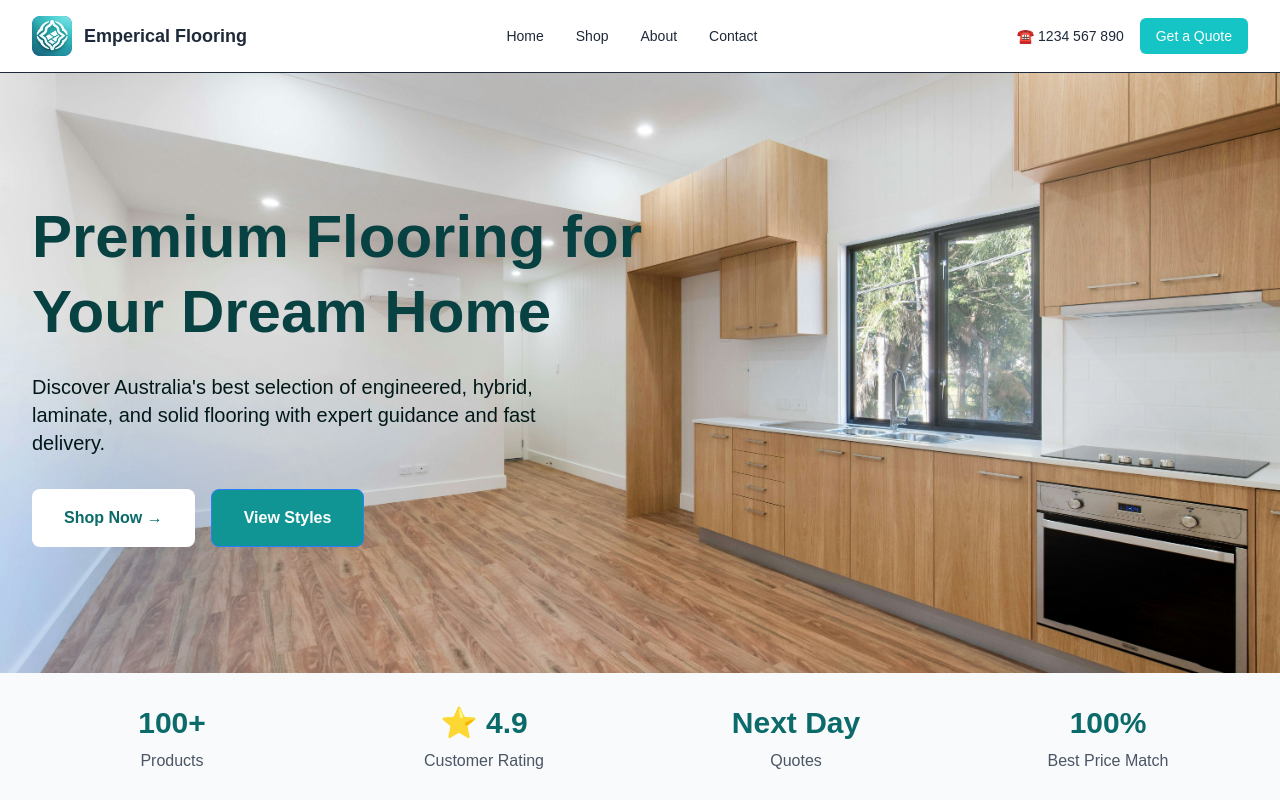
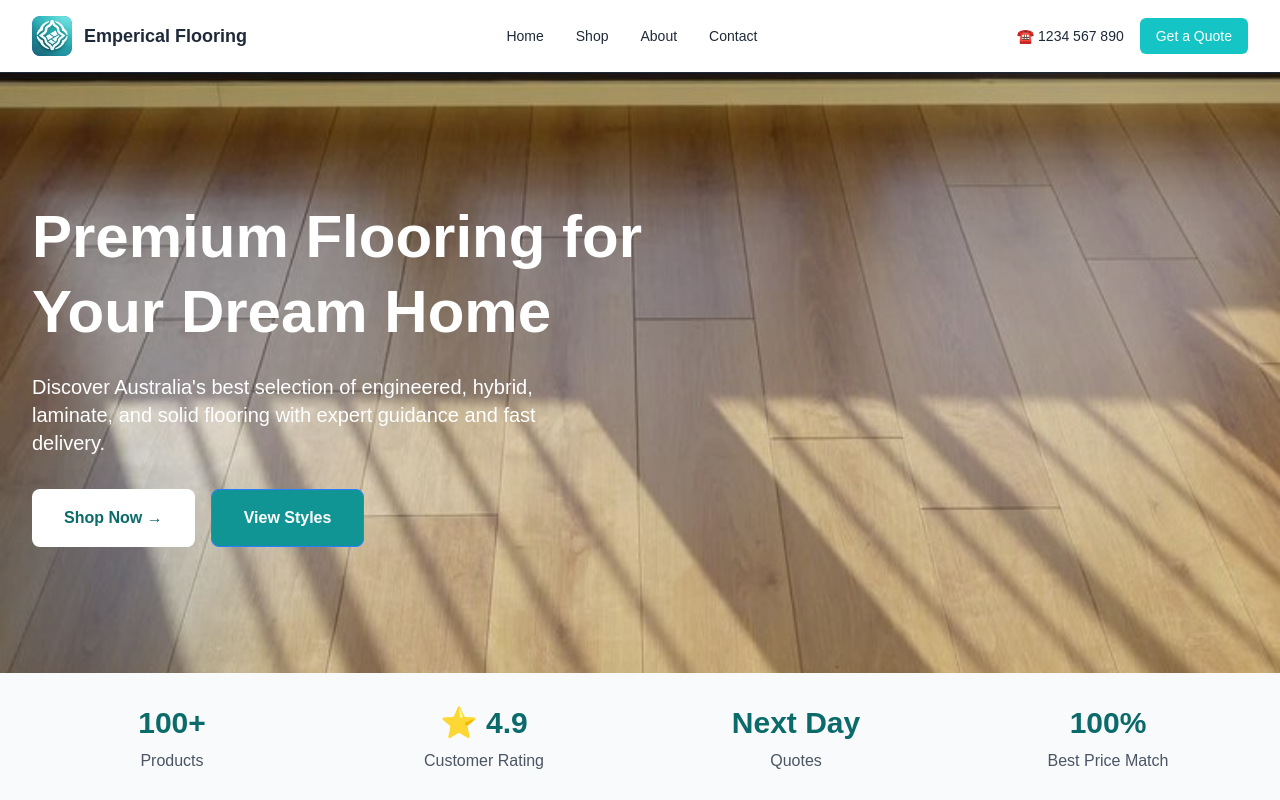
Before and after one commit to JamePHD/Flooring, a Next.js app: page / in a window 1280 px wide. Shown: the top 800 px of the page. Built offline with nearby package versions, Linux system fonts and the light colour scheme.

Commit message:
Changed homepage styling

```diff
--- a/app/page.tsx
+++ b/app/page.tsx
@@ -120,7 +120,7 @@ export default function Home() {
     <>
       <main className="flex-1">
         {/* Hero Section */}
-        <section className="relative h-[500px] md:h-[600px] bg-[url('/images/flooringplaceholder.jpg')] bg-center bg-cover overflow-hidden">
+        <section className="relative h-[500px] md:h-[600px] bg-[url('/images/flooring2.jpg')] bg-center bg-cover overflow-hidden">
           <div className="absolute inset-0 opacity-20">
             <div className="absolute top-10 right-10 w-96 h-96 bg-white rounded-full blur-3xl"></div>
             <div className="absolute -bottom-20 -left-20 w-80 h-80 bg-blue-400 rounded-full blur-3xl"></div>
@@ -128,10 +128,10 @@ export default function Home() {
 
           <div className="relative max-w-7xl mx-auto px-4 sm:px-6 lg:px-8 h-full flex flex-col justify-center">
             <div className="max-w-2xl">
-              <h1 className="text-4xl md:text-6xl font-bold text-[#074141] mb-6 leading-tight">
+              <h1 className="text-4xl md:text-6xl font-bold text-[white] mb-6 leading-tight">
                 Premium Flooring for Your Dream Home
               </h1>
-              <p className="text-xl text-[#021717] mb-8 max-w-xl">
+              <p className="text-xl text-[white] mb-8 max-w-xl">
                 Discover Australia's best selection of engineered, hybrid, laminate, and solid flooring with expert guidance and fast delivery.
               </p>
               <div className="flex flex-col sm:flex-row gap-4">
```
Also changed, not shown: public/images/flooring2.jpg (added).
